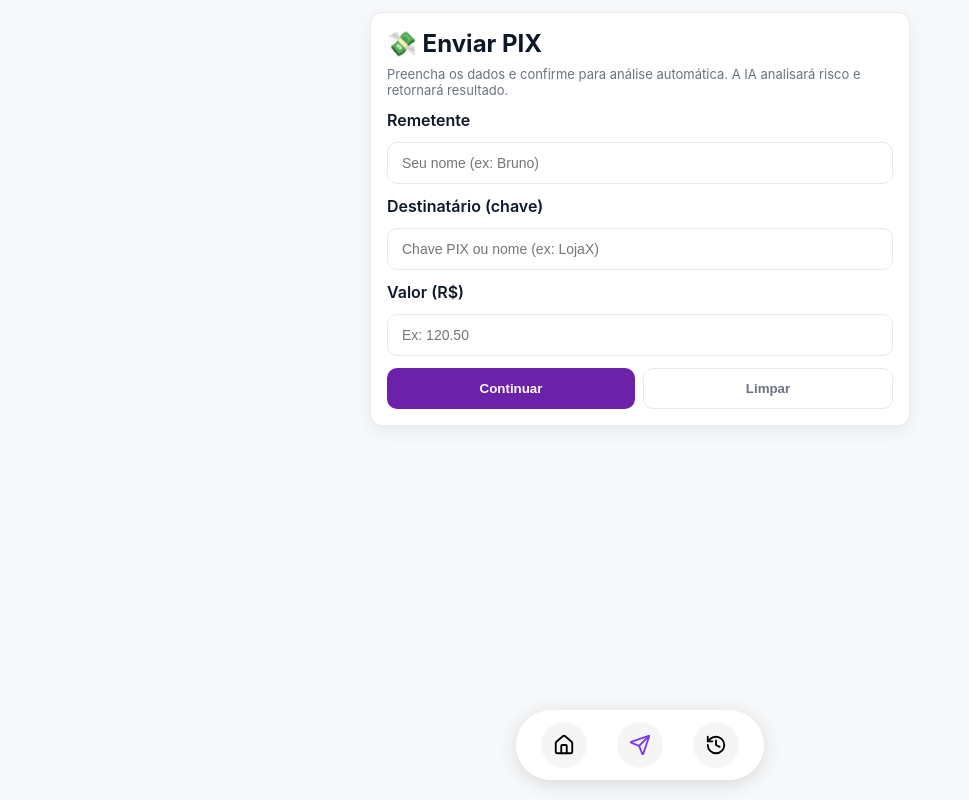
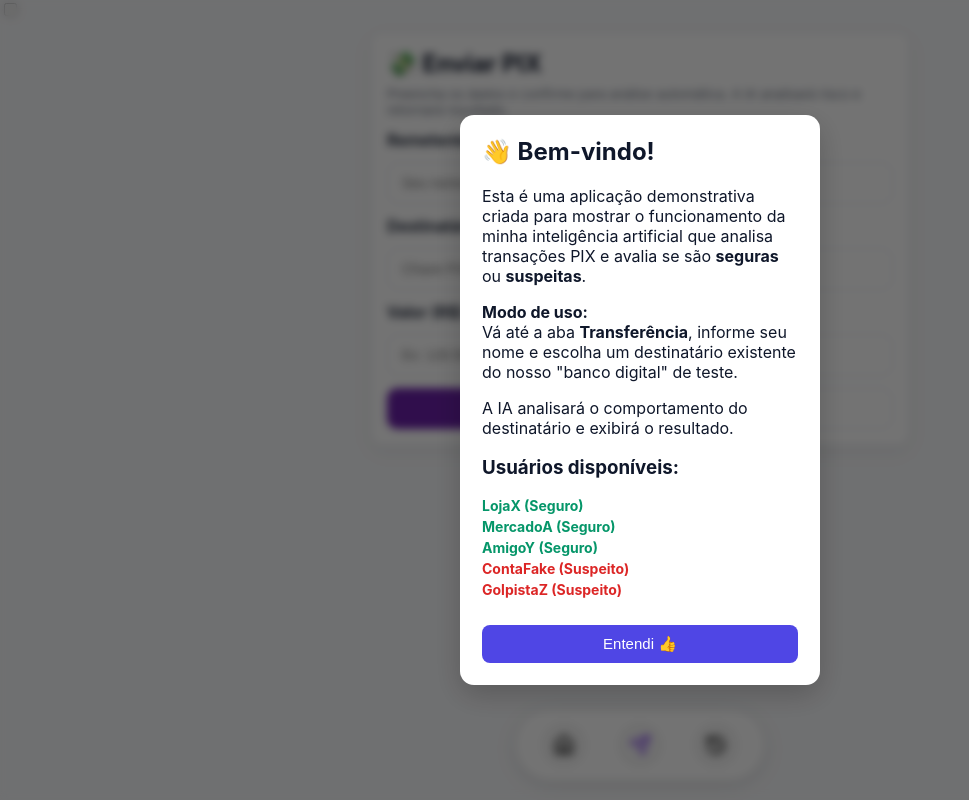
Before and after one commit to 1Kronovi1/pix_ai, a React (Create React App) app in the folder frontend/: page /enviar in a window 1280 px wide. Shown: the whole page, without its empty margins (0-969 px from the left). Built offline with nearby package versions, Linux system fonts and the light colour scheme.

Commit message:
darkmode e tela de welcome adicionado

```diff
--- a/frontend/src/App.jsx
+++ b/frontend/src/App.jsx
@@ -1,18 +1,49 @@
 // src/App.jsx
 import { BrowserRouter, Routes, Route } from "react-router-dom";
+import { useState, useEffect } from "react";
 
 import Home from "./pages/Home";
 import EnviarPix from "./pages/EnviarPix";
 import Historico from "./pages/Historico";
 import Transacao from "./pages/Transacao";
+import WelcomeModal from "./components/WelcomeModal";
 
 import BottomMenu from "./components/BottomMenu";
 import "./index.css";
 
 export default function App() {
+  const [darkMode, setDarkMode] = useState(() => {
+    return localStorage.getItem("darkMode") === "true";
+  });
+
+  useEffect(() => {
+    document.documentElement.classList.toggle("dark", darkMode);
+    localStorage.setItem("darkMode", darkMode);
+  }, [darkMode]);
+
   return (
     <BrowserRouter>
-      <div className="app-container" style={{ paddingBottom: "80px" }}>
+      <div className="app-container relative" style={{ paddingBottom: "80px" }}>
+        {/* Toggle Dark Mode */}
+        <div className="absolute top-4 right-4 z-50">
+          <label className="flex items-center cursor-pointer">
+            <input
+              type="checkbox"
+              checked={darkMode}
+              onChange={() => setDarkMode(!darkMode)}
+              className="sr-only"
+            />
+            <div className="w-12 h-6 rounded-full bg-gray-300 dark:bg-gray-700 relative transition-all">
+              <div
+                className="w-5 h-5 bg-white dark:bg-gray-200 rounded-full shadow absolute top-0.5 left-0.5 transition-all"
+                style={{ transform: darkMode ? "translateX(24px)" : "translateX(0)" }}
+              ></div>
+            </div>
+          </label>
+        </div>
+
+        <WelcomeModal />
+
         <Routes>
           <Route path="/" element={<Home />} />
           <Route path="/enviar" element={<EnviarPix />} />
--- /dev/null
+++ b/frontend/src/components/WelcomeModal.css
@@ -0,0 +1,71 @@
+.welcome-overlay {
+  position: fixed;
+  inset: 0;
+  background: rgba(0, 0, 0, 0.55);
+  backdrop-filter: blur(4px);
+  display: flex;
+  align-items: center;
+  justify-content: center;
+  animation: fadeIn 0.45s ease forwards;
+  z-index: 9999;
+}
+
+.welcome-modal {
+  width: 360px;
+  background: white;
+  border-radius: 14px;
+  padding: 22px;
+  box-shadow: 0 10px 30px rgba(0,0,0,0.2);
+  animation: slideUp 0.45s ease forwards;
+}
+
+.welcome-modal h2 {
+  margin-top: 0;
+}
+
+.user-list {
+  list-style: none;
+  padding: 0;
+  margin: 12px 0;
+}
+
+.user-list li {
+  font-size: 14px;
+  margin: 4px 0;
+}
+
+.safe {
+  color: #059669; /* verde */
+  font-weight: bold;
+}
+
+.danger {
+  color: #dc2626; /* vermelho */
+  font-weight: bold;
+}
+
+.welcome-btn {
+  margin-top: 15px;
+  width: 100%;
+  padding: 10px;
+  background: #4f46e5;
+  color: white;
+  border: none;
+  border-radius: 8px;
+  font-size: 15px;
+  cursor: pointer;
+}
+
+.welcome-btn:hover {
+  background: #4338ca;
+}
+
+@keyframes fadeIn {
+  from { opacity: 0; }
+  to { opacity: 1; }
+}
+
+@keyframes slideUp {
+  from { transform: translateY(40px); opacity: 0; }
+  to { transform: translateY(0); opacity: 1; }
+}
--- /dev/null
+++ b/frontend/src/components/WelcomeModal.jsx
@@ -0,0 +1,39 @@
+import "./WelcomeModal.css";
+
+export default function WelcomeModal({ onClose }) {
+  return (
+    <div className="welcome-overlay">
+      <div className="welcome-modal">
+        <h2>👋 Bem-vindo!</h2>
+
+        <p>
+          Esta é uma aplicação demonstrativa criada para mostrar o funcionamento
+          da minha inteligência artificial que analisa transações PIX e avalia se
+          são <strong>seguras</strong> ou <strong>suspeitas</strong>.
+        </p>
+
+        <p>
+          <strong>Modo de uso:</strong><br/>
+          Vá até a aba <strong>Transferência</strong>, informe seu nome e escolha
+          um destinatário existente do nosso "banco digital" de teste.
+        </p>
+
+        <p>A IA analisará o comportamento do destinatário e exibirá o resultado.</p>
+
+        <h3 style={{ marginTop: 18 }}>Usuários disponíveis:</h3>
+
+        <ul className="user-list">
+          <li className="safe">LojaX (Seguro)</li>
+          <li className="safe">MercadoA (Seguro)</li>
+          <li className="safe">AmigoY (Seguro)</li>
+          <li className="danger">ContaFake (Suspeito)</li>
+          <li className="danger">GolpistaZ (Suspeito)</li>
+        </ul>
+
+        <button className="welcome-btn" onClick={onClose}>
+          Entendi 👍
+        </button>
+      </div>
+    </div>
+  );
+}
```
